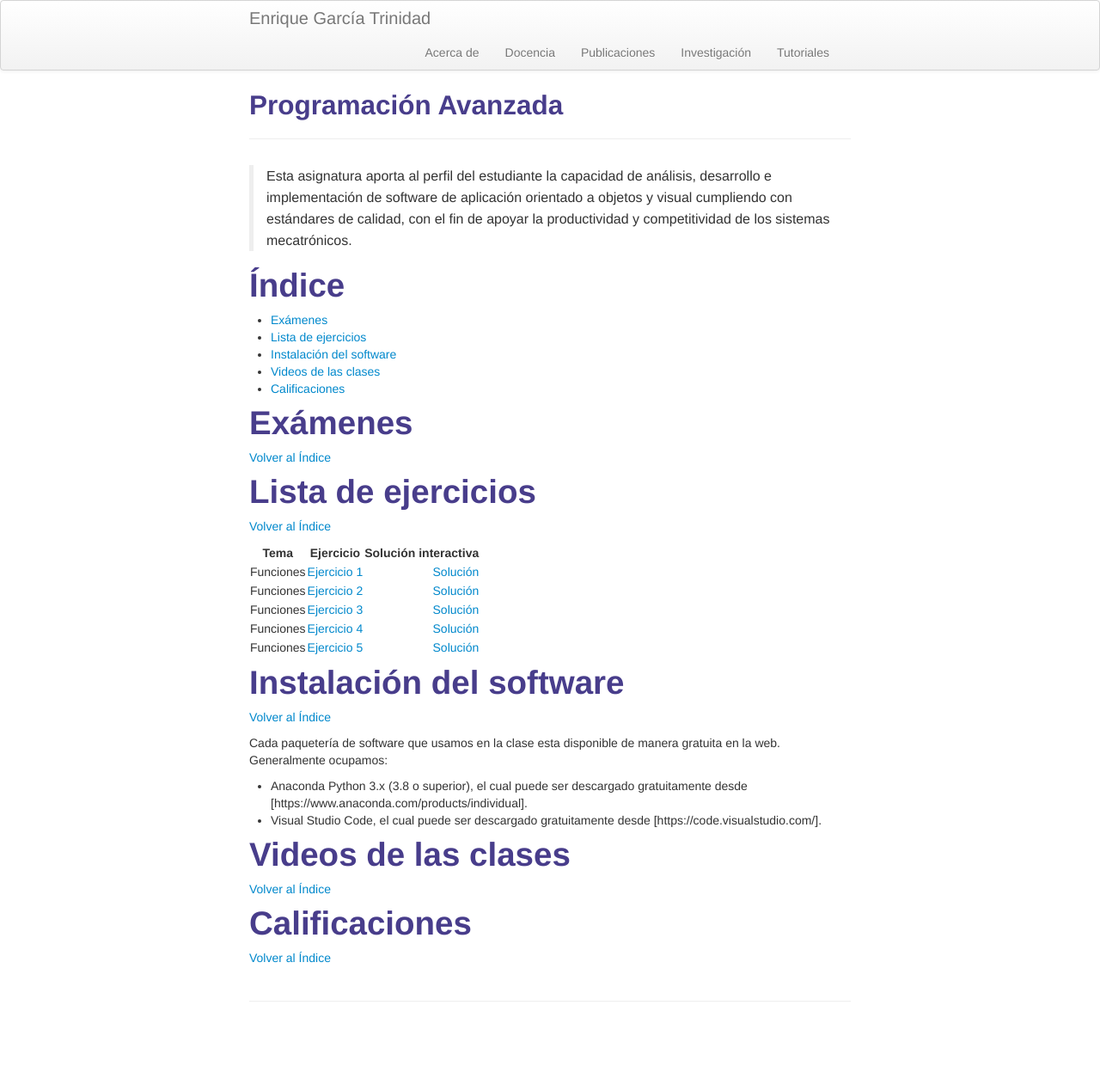
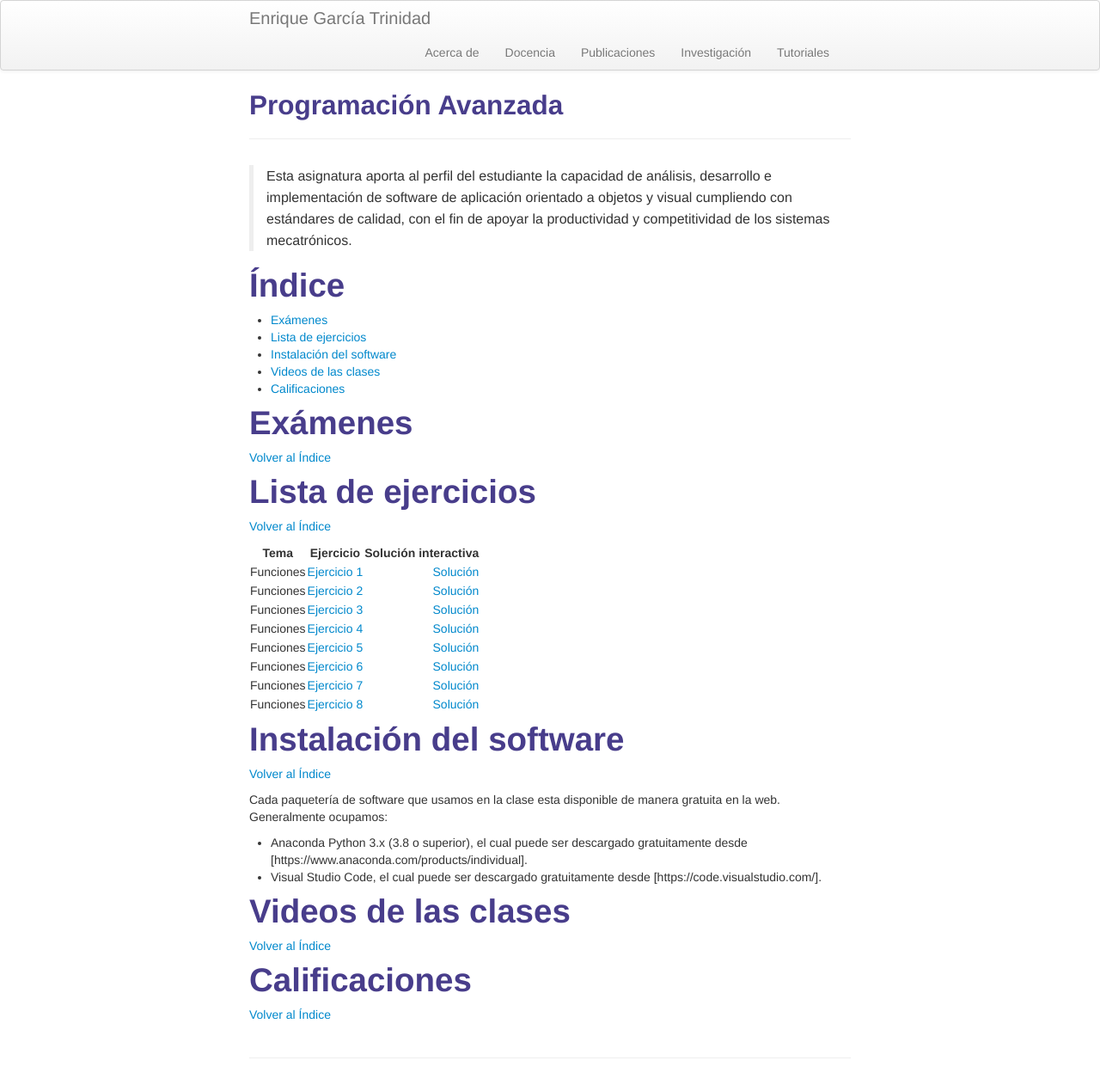
Before and after one commit to enriGarcia/enriGarcia.github.io, a Jekyll site: the page built from pages/teaching/progAv.md, in a window 1280 px wide. Shown: the whole page at 86% size. Built offline with Jekyll 4.4.1, drawn with Linux system fonts in a browser that asks for light colours; before the commit the page ends 1196 px from its top, so only the background shows below that.

Commit message:
webpage update

```diff
--- a/pages/teaching/progAv.md
+++ b/pages/teaching/progAv.md
@@ -26,6 +26,9 @@ description: Instalación de hardware y software para el microcontrolador ATMEGA
 |Funciones         |[Ejercicio 3   ]({{ BASE_PATH}}/pages/assignments/progAv_ex_003.pdf)|[Solución](https://codehs.com/sandbox/enrigarcia/ex-083/)|
 |Funciones         |[Ejercicio 4   ]({{ BASE_PATH}}/pages/assignments/progAv_ex_004.pdf)|[Solución](https://codehs.com/sandbox/enrigarcia/ex-084/)|
 |Funciones         |[Ejercicio 5   ]({{ BASE_PATH}}/pages/assignments/progAv_ex_005.pdf)|[Solución](https://codehs.com/sandbox/enrigarcia/ex-085/)|
+|Funciones         |[Ejercicio 6   ]({{ BASE_PATH}}/pages/assignments/progAv_ex_006.pdf)|[Solución](https://codehs.com/sandbox/enrigarcia/ex-089/)|
+|Funciones         |[Ejercicio 7   ]({{ BASE_PATH}}/pages/assignments/progAv_ex_007.pdf)|[Solución](https://codehs.com/sandbox/enrigarcia/ex-092/)|
+|Funciones         |[Ejercicio 8   ]({{ BASE_PATH}}/pages/assignments/progAv_ex_008.pdf)|[Solución](https://codehs.com/sandbox/enrigarcia/ex-094/)|
 
 
 # Instalación del software
```
Also changed, not shown: 3 other files.
